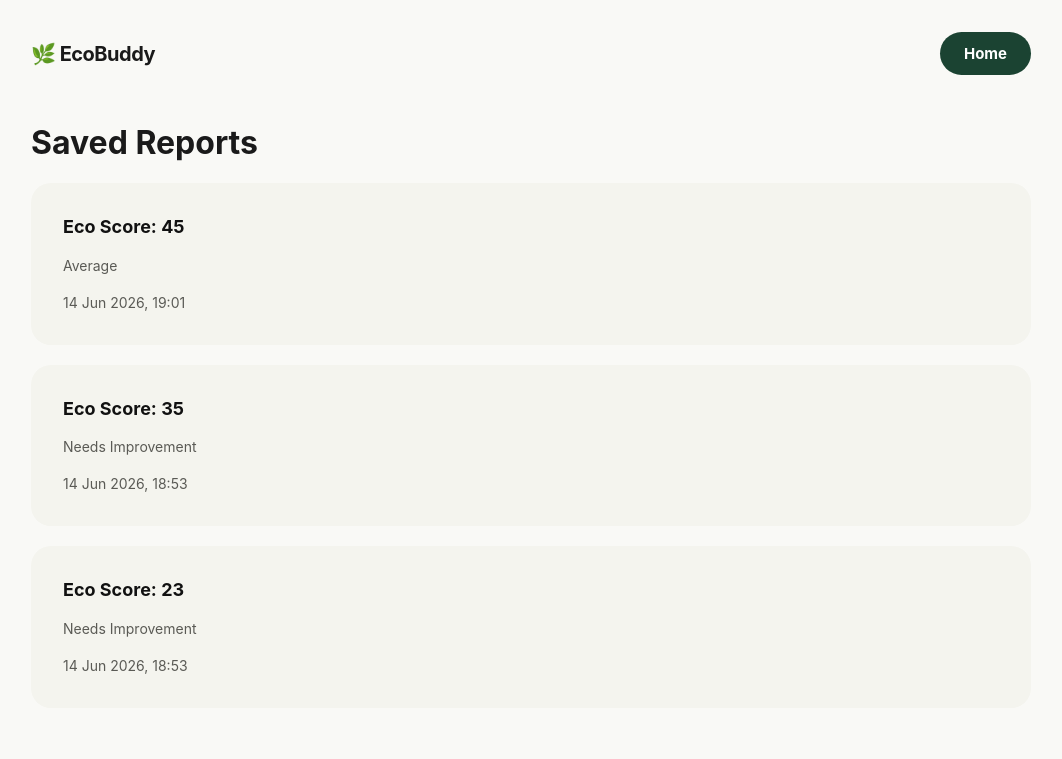
After one commit to Nithikasm/ecobuddy-ai, a Flask app: page /history in a window 1280 px wide. The commit adds this page. Shown: the top 759 px of the page, without its empty margins (109-1171 px from the left). Run offline with Flask 3, Linux system fonts and the light colour scheme; data comes from the database, SQL or seed files in the repository; both versions use the stored data as it was after the commit.

Commit message:
Reports are saved.History page has list of saved report from where we can open the report we saved.Now when we save the report, we are redirected to home page which will be changed later.

```diff
--- a/app.py
+++ b/app.py
@@ -1,7 +1,34 @@
-from flask import Flask, render_template, request, redirect, url_for
-
+from flask import Flask, render_template, request, redirect, url_for, session
+import sqlite3
+from datetime import datetime
 
 app = Flask(__name__)
+app.secret_key = "ecobuddy_secret_key"
+
+def init_db():
+    conn = sqlite3.connect('ecobuddy.db')
+    cursor = conn.cursor()
+
+    cursor.execute('''
+        CREATE TABLE IF NOT EXISTS reports (
+            id INTEGER PRIMARY KEY AUTOINCREMENT,
+            eco_score INTEGER,
+            score_grade TEXT,
+            annual_emissions INTEGER,
+            monthly_average INTEGER,
+            tonnes_per_year REAL,
+            transport_total INTEGER,
+            electricity_total INTEGER,
+            diet_lifestyle_total INTEGER,
+            trans_pct INTEGER,
+            elec_pct INTEGER,
+            diet_pct INTEGER,
+            saved_date TEXT
+        )
+    ''')
+
+    conn.commit()
+    conn.close()
 
 @app.route('/')
 def home():
@@ -105,6 +132,22 @@ def result():
         score_grade = "Needs Improvement"
         score_color = "#C45A46"
 
+    report_data = {
+    "eco_score": eco_score,
+    "score_grade": score_grade,
+    "annual_emissions": annual_emissions,
+    "monthly_average": monthly_average,
+    "tonnes_per_year": tonnes_per_year,
+    "transport_total": transport_total,
+    "electricity_total": electricity_total,
+    "diet_lifestyle_total": diet_lifestyle_total,
+    "trans_pct": trans_pct,
+    "elec_pct": elec_pct,
+    "diet_pct": diet_pct
+}
+
+    session['report_data'] = report_data
+
     return render_template(
         'result.html',
         eco_score=eco_score,
@@ -121,8 +164,134 @@ def result():
         diet_pct=diet_pct,
         trans_bar_color=trans_bar_color,
         elec_bar_color=elec_bar_color,
-        diet_bar_color=diet_bar_color
+        diet_bar_color=diet_bar_color,
+        report_data=report_data,
+        is_saved_report=False,
+        saved_date=None,
     )
 
+@app.route('/save_report', methods=['POST'])
+def save_report():
+
+    report = session.get('report_data')
+
+    if not report:
+        return redirect(url_for('home'))
+
+    conn = sqlite3.connect('ecobuddy.db')
+    cursor = conn.cursor()
+
+    cursor.execute('''
+        INSERT INTO reports (
+            eco_score,
+            score_grade,
+            annual_emissions,
+            monthly_average,
+            tonnes_per_year,
+            transport_total,
+            electricity_total,
+            diet_lifestyle_total,
+            trans_pct,
+            elec_pct,
+            diet_pct,
+            saved_date
+        )
+        VALUES (?, ?, ?, ?, ?, ?, ?, ?, ?, ?, ?, ?)
+    ''', (
+        report['eco_score'],
+        report['score_grade'],
+        report['annual_emissions'],
+        report['monthly_average'],
+        report['tonnes_per_year'],
+        report['transport_total'],
+        report['electricity_total'],
+        report['diet_lifestyle_total'],
+        report['trans_pct'],
+        report['elec_pct'],
+        report['diet_pct'],
+        datetime.now().strftime("%d %b %Y, %H:%M")
+    ))
+
+    conn.commit()
+    conn.close()
+
+    return redirect(url_for('home'))
+@app.route('/history')
+def history():
+
+        conn = sqlite3.connect('ecobuddy.db')
+        conn.row_factory = sqlite3.Row
+        cursor = conn.cursor()
+
+        cursor.execute('''
+            SELECT *
+            FROM reports
+            ORDER BY id DESC
+        ''')
+
+        reports = cursor.fetchall()
+
+        conn.close()
+
+        return render_template(
+            'history.html',
+            reports=reports
+    )
+
+@app.route('/report/<int:report_id>')
+def view_report(report_id):
+
+    conn = sqlite3.connect('ecobuddy.db')
+    conn.row_factory = sqlite3.Row
+    cursor = conn.cursor()
+
+    cursor.execute(
+        'SELECT * FROM reports WHERE id = ?',
+        (report_id,)
+    )
+
+    report = cursor.fetchone()
+
+    conn.close()
+
+    if report is None:
+        return "Report not found", 404
+
+    return render_template(
+    'result.html',
+    eco_score=report['eco_score'],
+    score_grade=report['score_grade'],
+
+    # Recalculate score color
+    score_color=(
+        "#1A3020" if report['eco_score'] >= 80
+        else "#556B58" if report['eco_score'] >= 60
+        else "#C47A46" if report['eco_score'] >= 40
+        else "#C45A46"
+    ),
+
+    annual_emissions="{:,}".format(report['annual_emissions']),
+    monthly_average="{:,}".format(report['monthly_average']),
+    tonnes_per_year=report['tonnes_per_year'],
+
+    transport_total="{:,}".format(report['transport_total']),
+    electricity_total="{:,}".format(report['electricity_total']),
+    diet_lifestyle_total="{:,}".format(report['diet_lifestyle_total']),
+
+    trans_pct=report['trans_pct'],
+    elec_pct=report['elec_pct'],
+    diet_pct=report['diet_pct'],
+
+    trans_bar_color="#1B4332",
+    elec_bar_color="#556B58",
+    diet_bar_color="#C45A46",
+
+    report_data=dict(report),
+
+    is_saved_report=True,
+    saved_date=report['saved_date'],
+)
+
 if __name__ == '__main__':
+    init_db()
     app.run(debug=True)
--- /dev/null
+++ b/templates/history.html
@@ -0,0 +1,57 @@
+<!DOCTYPE html>
+<html>
+<head>
+    <title>Saved Reports - EcoBuddy</title>
+    <link rel="stylesheet"
+          href="{{ url_for('static', filename='style.css') }}">
+</head>
+
+<body class="premium-report-body">
+
+    <div class="luxury-report-wrapper">
+
+        <div class="luxury-navbar">
+
+            <div class="luxury-logo">
+                🌿 EcoBuddy
+            </div>
+
+            <a href="/" class="subtle-retake-btn">
+                Home
+            </a>
+
+        </div>
+
+        <h1>Saved Reports</h1>
+
+        {% for report in reports %}
+
+        <a href="/report/{{ report['id'] }}"
+   target="_blank"
+   style="text-decoration: none; color: inherit;">
+
+    <div class="recommendation-grid-card"
+         style="margin-bottom: 20px; cursor: pointer;">
+
+        <h3>
+            Eco Score: {{ report['eco_score'] }}
+        </h3>
+
+        <p>
+            {{ report['score_grade'] }}
+        </p>
+
+        <p>
+            {{ report['saved_date'] }}
+        </p>
+
+    </div>
+
+</a>
+
+        {% endfor %}
+
+    </div>
+
+</body>
+</html>
```
Also changed, not shown: static/style.css (+43 -17 lines), templates/result.html (+26 -3 lines), ecobuddy.db.
